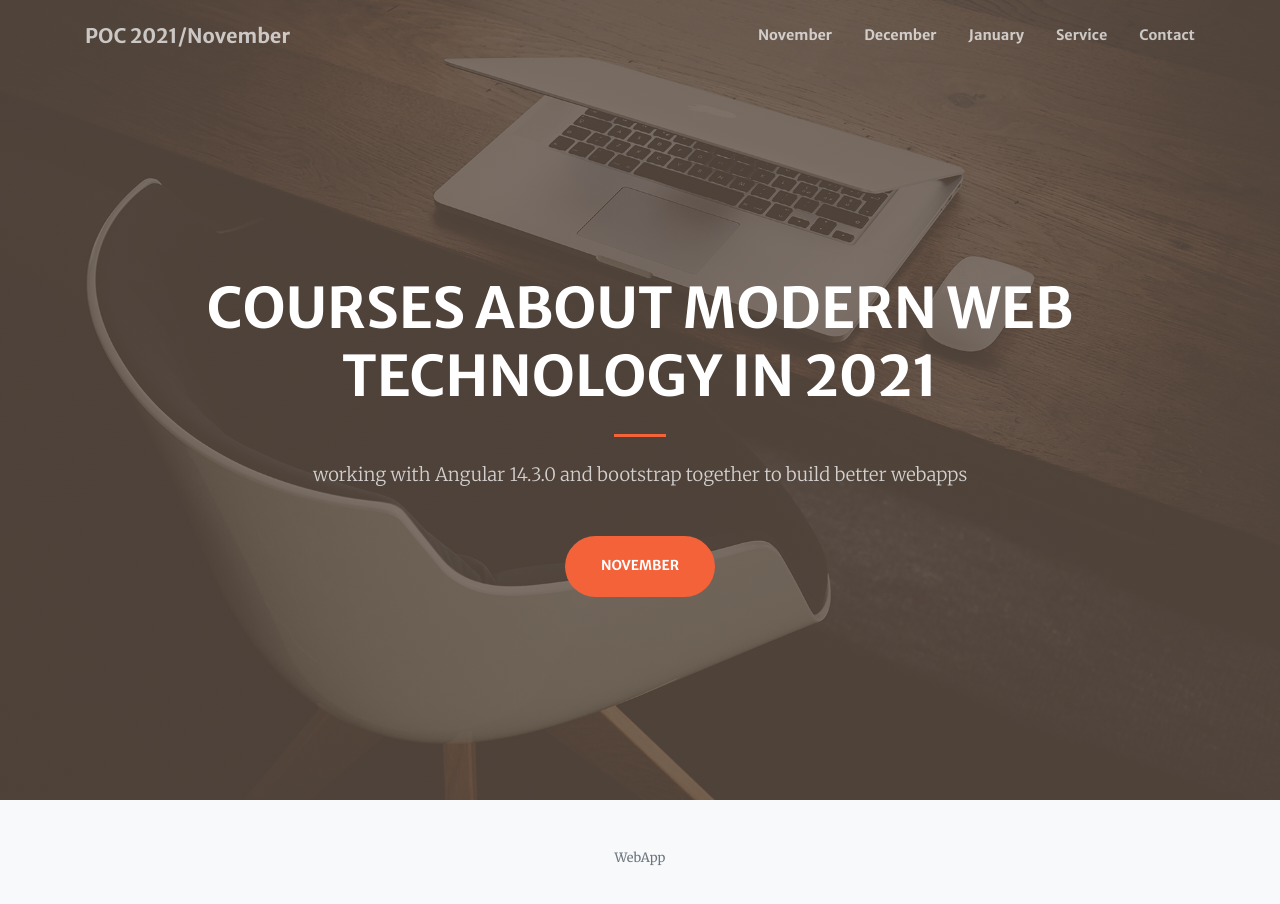
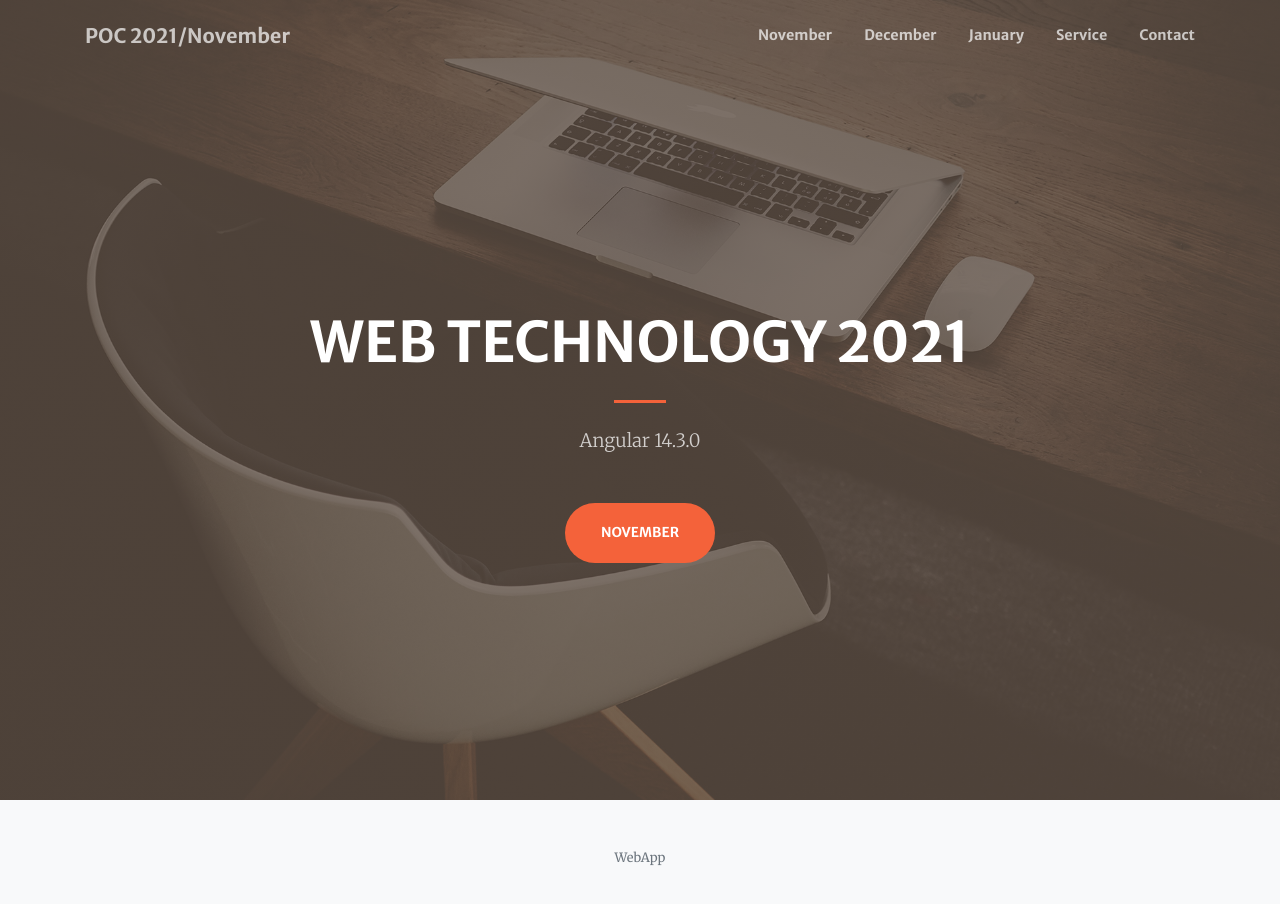
Before and after one commit to Jalalhejazi/angular-automation-2022, an Angular app: page / in a window 1280 px wide. Shown: the top 904 px of the page. Built offline with nearby package versions, Linux system fonts and the light colour scheme.

Commit message:
change/title/simple

```diff
--- a/src/app/head/head.component.ts
+++ b/src/app/head/head.component.ts
@@ -21,8 +21,8 @@ export class HeadComponent implements OnInit {
     this.Month        = this.service.Month
     this.Month_plus_1 = this.service.Month_plus_1
     this.CurrentYear  = this.service.CurrentYear
-    this.title        = `Courses about modern Web Technology in ${this.CurrentYear}`
-    this.description  = `working with Angular ${VERSION.full} and bootstrap together to build better webapps `
+    this.title        = `Web Technology ${this.CurrentYear}`
+    this.description  = `Angular ${VERSION.full} `
   }
 
 }
--- a/src/index.html
+++ b/src/index.html
@@ -2,7 +2,7 @@
 <html lang="en">
 <head>
   <meta charset="utf-8">
-  <title>KursusApp</title>
+  <title>WebApp</title>
   <base href="/">
   <meta name="viewport" content="width=device-width, initial-scale=1">
   <link rel="icon" type="image/x-icon" href="favicon.ico">
```
